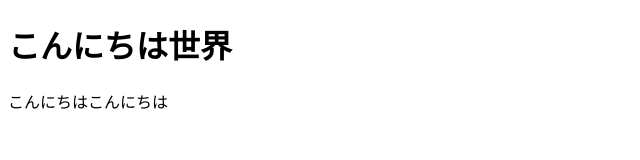
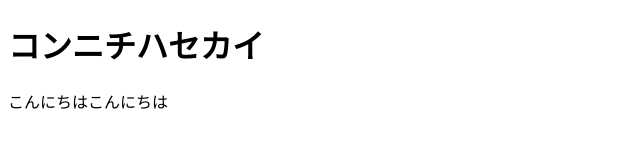
Before and after one commit to aoi17ta/WebSite020170517, a plain HTML site: page index.html in a window 1280 px wide. Shown: the whole page, without its empty margins (0-640 px from the left). Drawn offline with Linux system fonts and the light colour scheme; a web font is replaced by a local one.

Commit message:
Update index.html

```diff
--- a/index.html
+++ b/index.html
@@ -7,7 +7,7 @@
     <link href="https://fonts.googleapis.com/earlyaccess/nikukyu.css" rel="stylesheet" />
 </head>
 <body>
-  <h1>こんにちは世界</h1>
+  <h1>コンニチハセカイ</h1>
   <p>こんにちはこんにちは</p>
 </body>
 </html>
```
